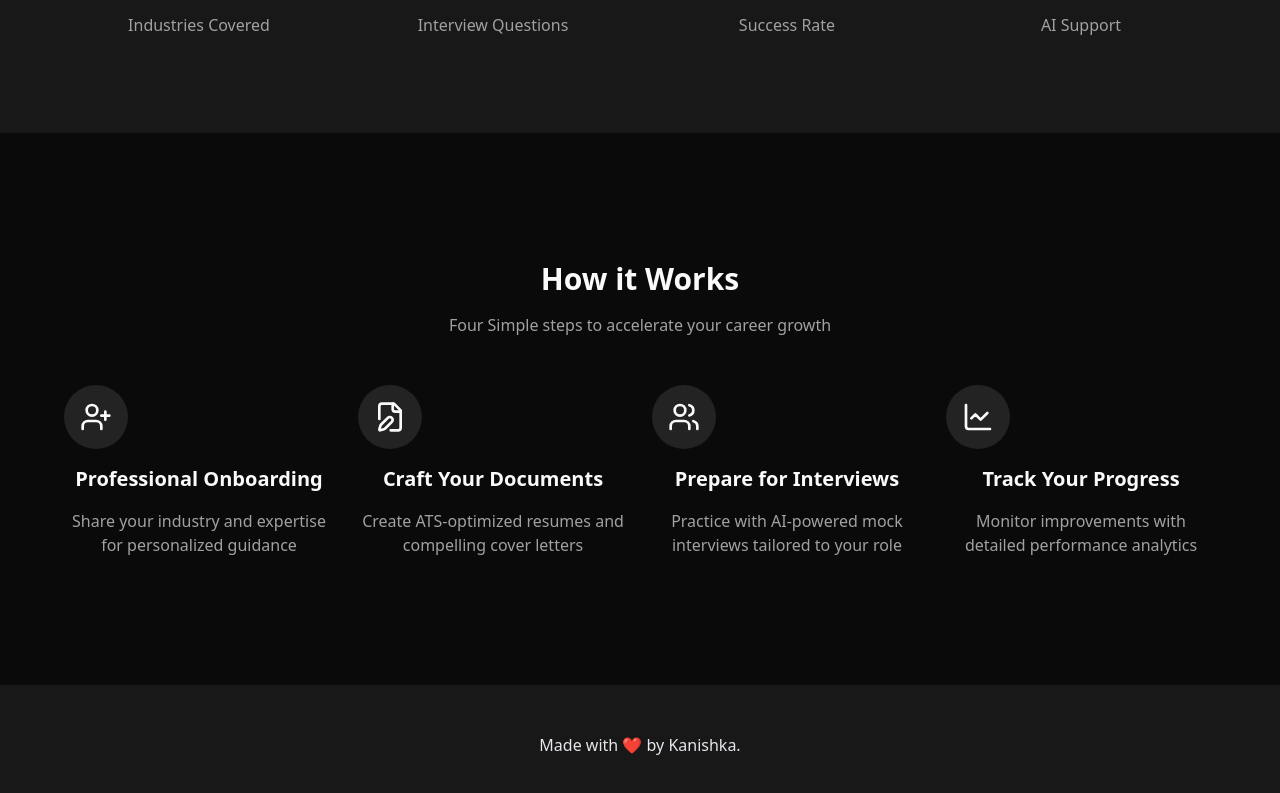
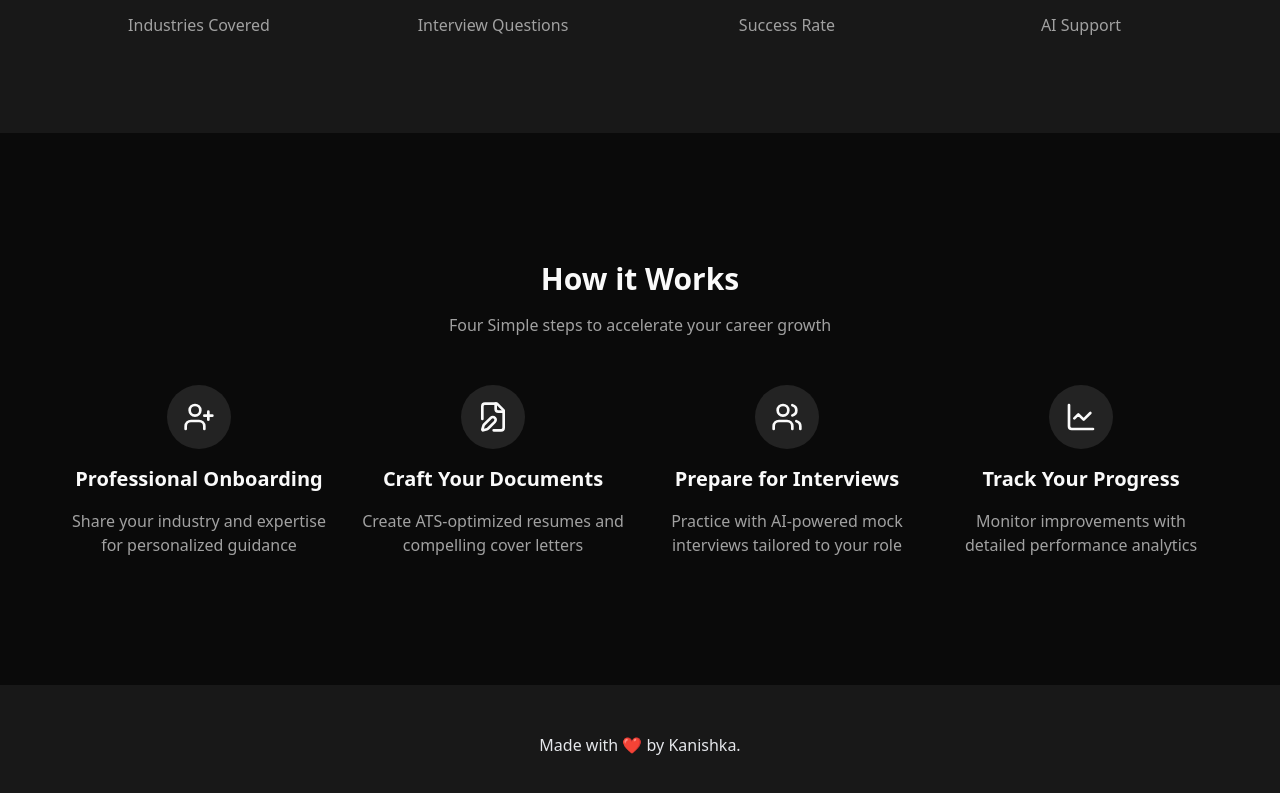
Before and after one commit to kanishkadz/elevate, a Next.js app: page / in a window 1280 px wide. Shown: the part 2084-2877 px from the top of the page. Built offline with nearby package versions, Linux system fonts and the light colour scheme; no server answers.

Commit message:
Update page.jsx

```diff
--- a/app/page.jsx
+++ b/app/page.jsx
@@ -63,13 +63,14 @@
           <div className="grid grid-cols md:grid-cols-2 lg:grid-cols-4 gap-6 max-w-6xl mx-auto">
             {howItWorks.map((item, index) => {
               return (
-                <div key={index} className="felx flex-col items-center text-center space-y-4">
+                <div key={index} className="flex flex-col items-center text-center space-y-4">
                   <div className="w-16 h-16 rounded-full bg-primary/10 flex items-center justify-center">
                     {item.icon}
                   </div>
                   <h3 className="font-semibold text-xl">{item.title}</h3>
                   <p className="text-muted-foreground">{item.description}</p>
                 </div>
+
               );
             })}
           </div>
```
